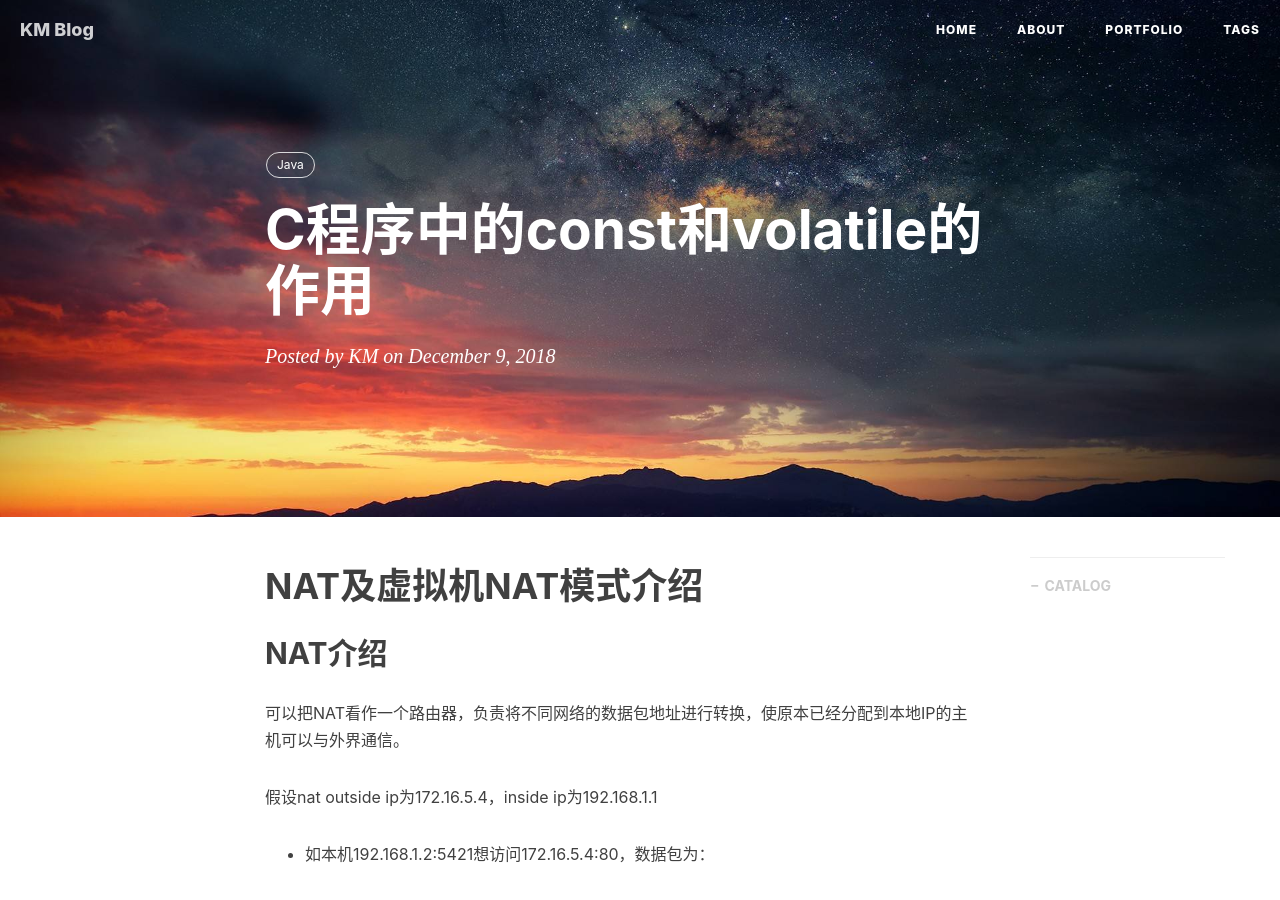
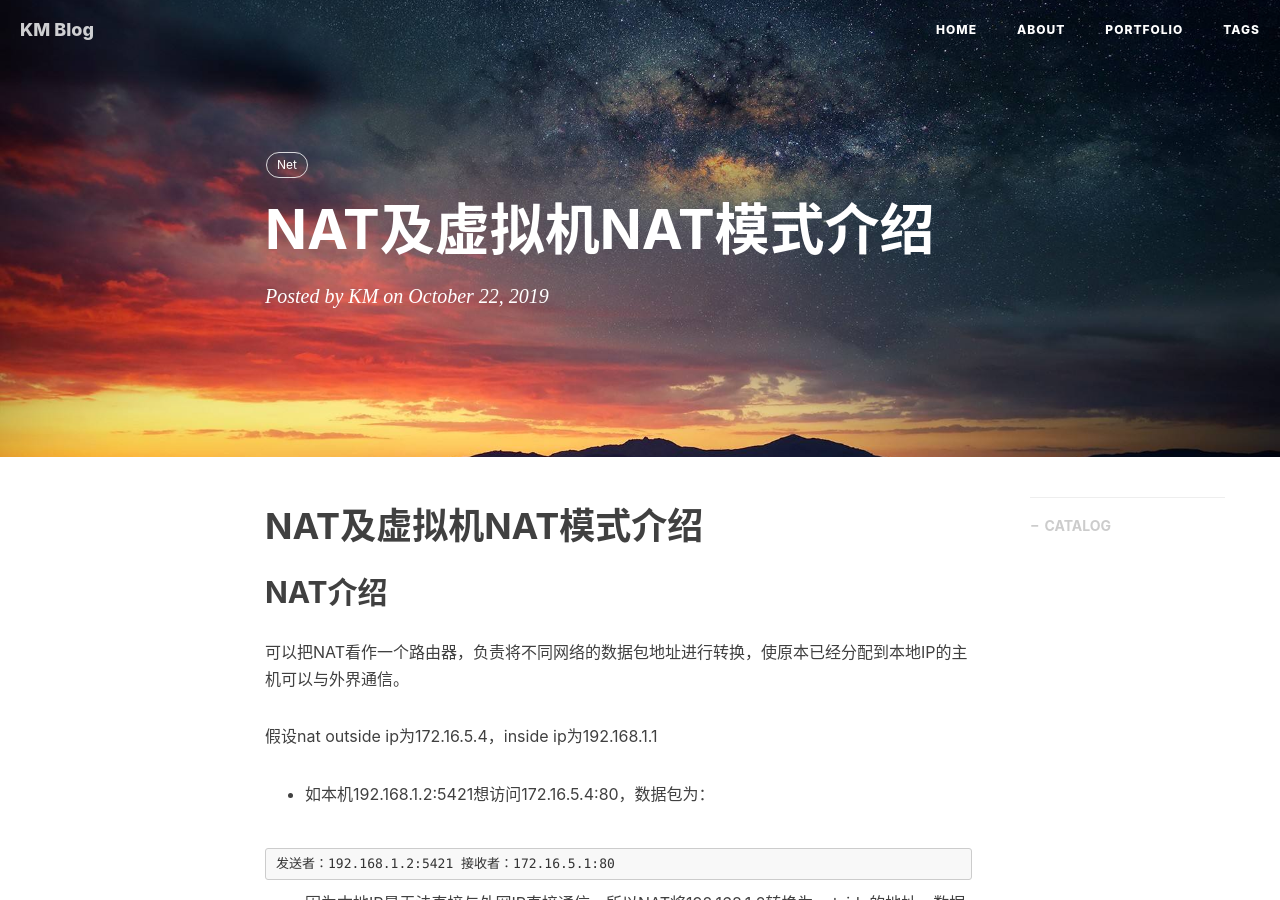
Before and after one commit to kmpro/kmpro.github.io, a Jekyll site: the page built from _posts/2019-10-22-net-virtual-nat-mode.md, in a window 1280 px wide and 900 px high. Built offline with Jekyll 4.4.1, drawn with Linux system fonts in a browser that asks for light colours; nearby versions of some CDN libraries; comment, search, counter and statistics services are not loaded.

Commit message:
修改NAT文章头部信息。

```diff
--- a/_posts/2019-10-22-net-virtual-nat-mode.md
+++ b/_posts/2019-10-22-net-virtual-nat-mode.md
@@ -1,11 +1,11 @@
 ---
 layout:     post
-title:      "C程序中的const和volatile的作用"
-date:       2018-12-9 15:15:00
+title:      "NAT及虚拟机NAT模式介绍"
+date:       2019-10-22 21:41:00
 author:     "KM"
 catalog: true
 tags:
-    - Java
+    - Net
 
 ---
 # NAT及虚拟机NAT模式介绍
```
